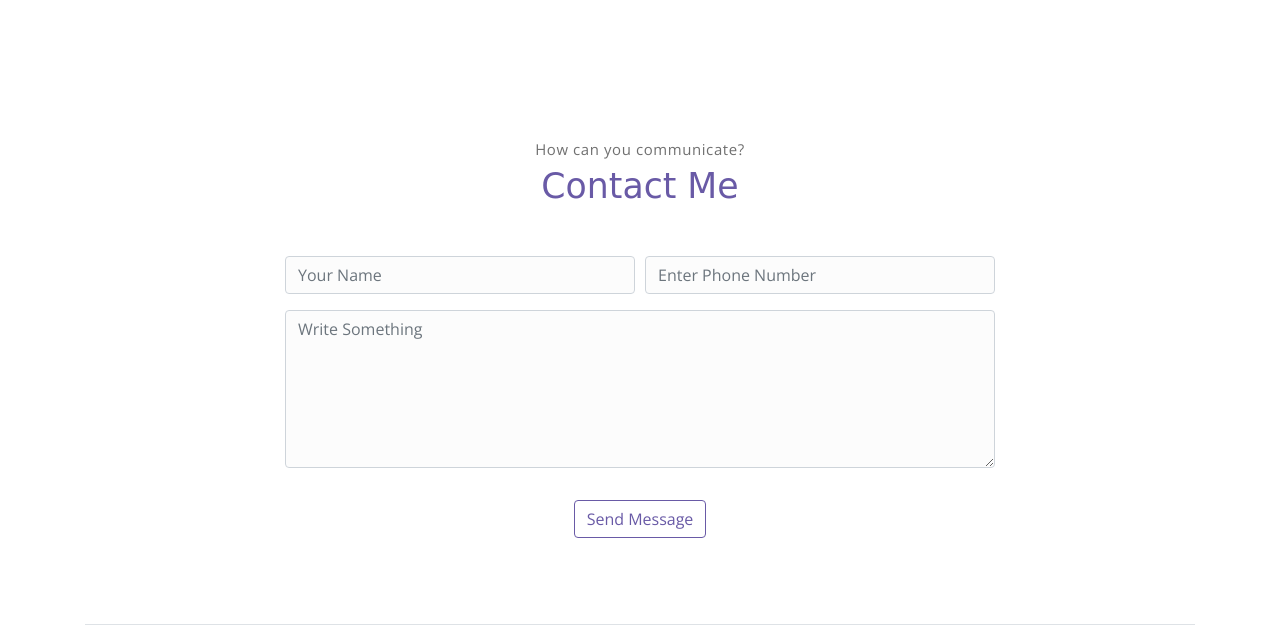
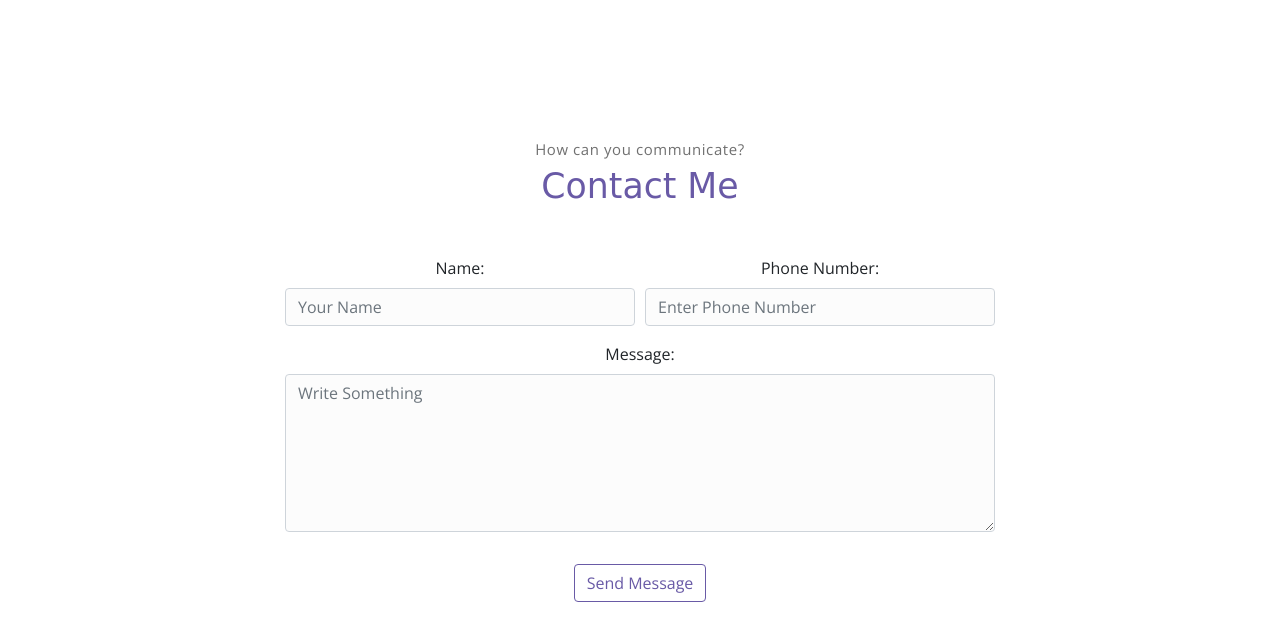
Before and after one commit to CodeAnubhav/portfolio, a website: page index.html in a window 1280 px wide. Shown: the part 3397-4031 px from the top of the page. Drawn offline with nearby package versions, Linux system fonts and the light colour scheme; a web font is replaced by a local one.

Commit message:
Update index.html

```diff
--- a/index.html
+++ b/index.html
@@ -287,23 +287,25 @@
             <p class="section-subtitle">How can you communicate?</p>
             <h6 class="section-title mb-5">Contact Me</h6>
             <!-- contact form -->
-            <form action="/submit-form" method="post" class="contact-form col-md-10 col-lg-8 m-auto">
+                <form action="https://github.com/codeanubhav/portfolio/issues/new" method="post" class="contact-form col-md-10 col-lg-8 m-auto">
                 <div class="form-row">
                     <div class="form-group col-sm-6">
+                        <label for="yourName">Name:</label>
                         <input type="text" name="yourName" size="50" class="form-control" placeholder="Your Name" required>
                     </div>
                     <div class="form-group col-sm-6">
-                        <input type="text" name="yourNumber" class="form-control" placeholder="Enter Phone Number" requried>
+                        <label for="yourNumber">Phone Number:</label>
+                        <input type="text" name="yourNumber" class="form-control" placeholder="Enter Phone Number" required>
                     </div>
                     <div class="form-group col-sm-12">
-                        <textarea name="comment" id="comment" rows="6" class="form-control"
-                            placeholder="Write Something"></textarea>
+                        <label for="comment">Message:</label>
+                        <textarea name="comment" id="comment" rows="6" class="form-control" placeholder="Write Something" required></textarea>
                     </div>
                     <div class="form-group col-sm-12 mt-3">
                         <input type="submit" value="Send Message" class="btn btn-outline-primary rounded">
                     </div>
                 </div>
-            </form><!-- end of contact form -->
+            </form>
         </div><!-- end of container -->
     </section><!-- end of contact section -->
 
```
